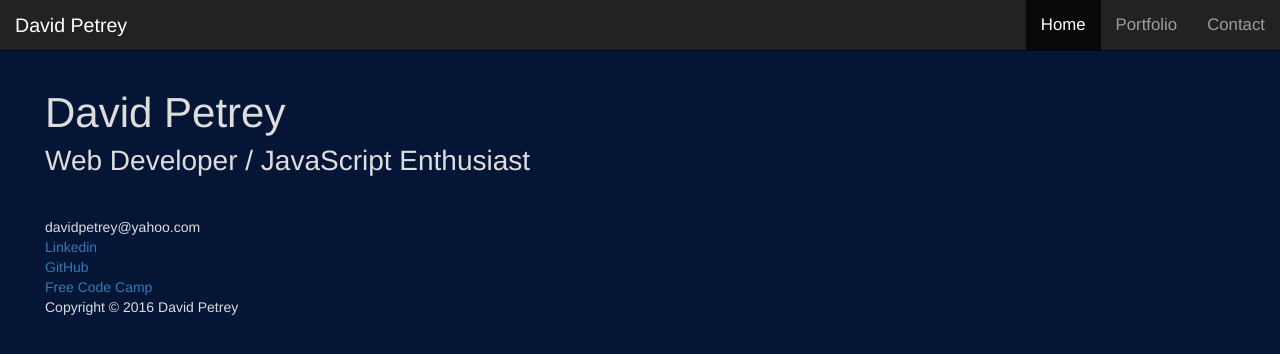
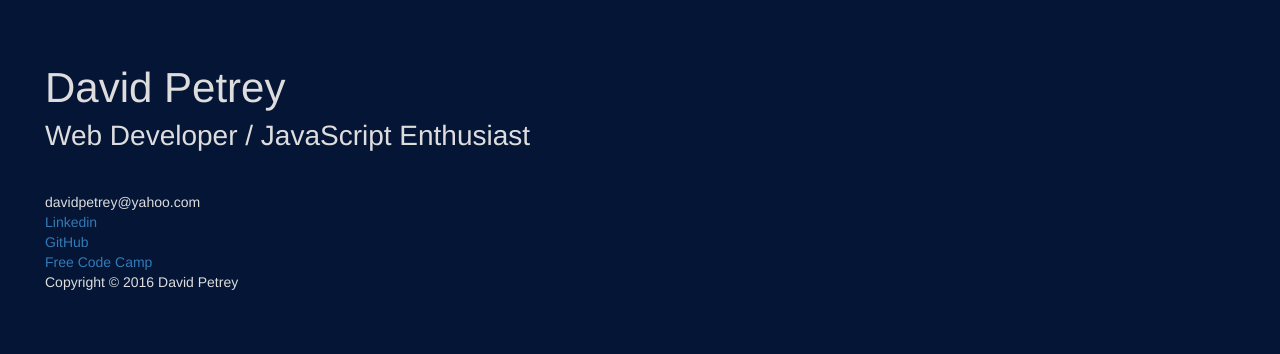
Before and after one commit to davidpetrey/dev-pages, a plain HTML site: page index.html in a window 1280 px wide. Drawn offline with nearby package versions, Linux system fonts and the light colour scheme.

Commit message:
remove nav bar

```diff
--- a/index.html
+++ b/index.html
@@ -28,38 +28,11 @@
     <![endif]-->
 </head>
 <body id="top">
-    <!-- *** Navbar *** -->
-    <nav class="navbar navbar-inverse navbar-fixed-top">
-        <div class="container-fluid">
-
-            <div class="navbar-header">
-                <button type="button" class="navbar-toggle collapsed" data-toggle="collapse" data-target="#navbar" aria-expanded="false" aria-controls="navbar">
-                    <span class="sr-only">Toggle navigation</span>
-                    <span class="icon-bar"></span>
-                    <span class="icon-bar"></span>
-                    <span class="icon-bar"></span>
-                </button>
-
-                <a class="navbar-brand" href="#">David Petrey</a>
-                <span id="size"/>
-            </div>
-
-            <div id="navbar" class="collapse navbar-collapse">
-                <ul class="nav navbar-nav navbar-right">
-                    <li class="active"><a href="#top">Home</a></li>
-                    <li><a href="#portfolio">Portfolio</a></li>
-                    <li><a href="#contact">Contact</a></li>
-                </ul>
-            </div><!--/.nav-collapse -->
-        </div>
-    </nav>
-
     <!-- *** Home *** -->
     <section id="home" >
         <div class="container-fluid" >
             <div  id="cred">
                 <h1 >David Petrey</h1>
-
                 <h3>Web Developer / JavaScript Enthusiast</h3>
             </div>
         </div>
--- a/style.css
+++ b/style.css
@@ -1,5 +1,5 @@
 body {
-    padding-top: 50px;
+    padding-top: 25px;
     background: #051536;
         /#1d1f20;
     color: #ddd;
```
